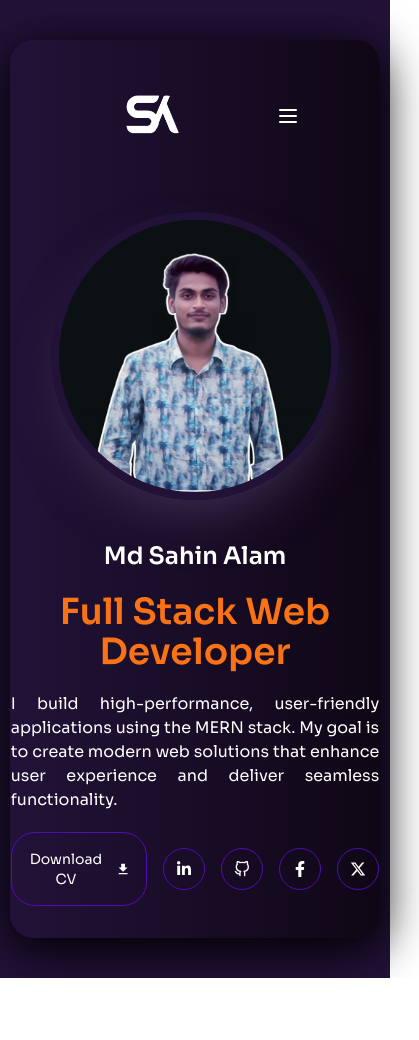
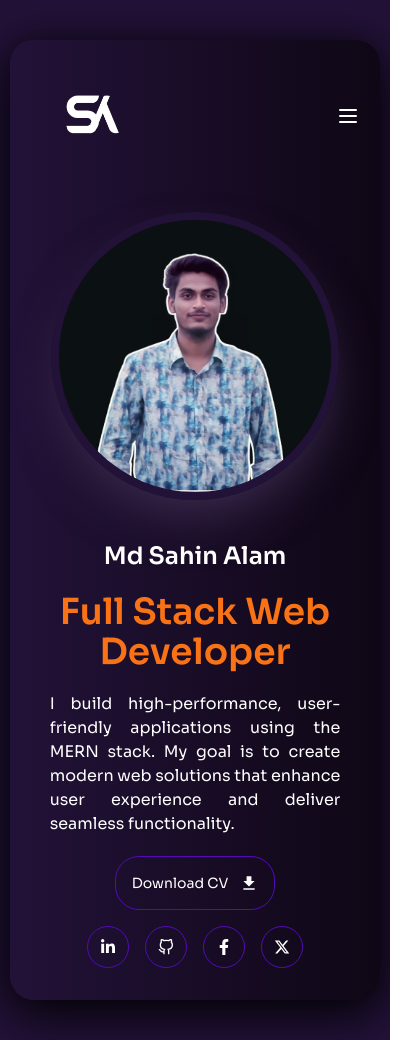
Before and after one commit to sahin404/sahin-portfolio, a React (Vite) app: page / in a window 390 px wide. Shown: the whole page, 419 px wide, since content can reach past the window. Before the commit the page ends 978 px from the top, so only its background shows below. Built offline with nearby package versions, Linux system fonts and the light colour scheme.

Commit message:
responsiveness correction

```diff
--- a/src/pages/Contact/Contact.jsx
+++ b/src/pages/Contact/Contact.jsx
@@ -9,7 +9,7 @@ const Contact = () => {
       <Helmet>
         <title>Sahin | Contact</title>
       </Helmet>
-      <div className="flex flex-col lg:flex-row justify-center gap-12 items-center">
+      <div className="flex flex-col lg:flex-row justify-center gap-12 items-center p-3 md:p-0">
         {/* Left */}
         <div className="bg-[#090415] p-6 lg:p-10 md:w-2/3 lg:w-1/2 lg:ml-48 rounded-2xl space-y-5">
           <h1 className="text-2xl text-white">Get in touch</h1>
--- a/src/pages/Home/Home.jsx
+++ b/src/pages/Home/Home.jsx
@@ -3,7 +3,7 @@ import { FaFacebookF, FaLinkedinIn } from "react-icons/fa"
 import { FaXTwitter } from "react-icons/fa6"
 import { FiGithub } from "react-icons/fi"
 import { IoMdDownload } from "react-icons/io"
-import { Link} from "react-router-dom"
+import { Link } from "react-router-dom"
 
 
 const Home = () => {
@@ -16,12 +16,13 @@ const Home = () => {
         <h1 className="text-2xl md:text-3xl lg:text-4xl font-semibold">Md Sahin Alam</h1>
         <h1 className="text-4xl md:text-5xl lg:text-6xl font-semibold text-orange-500">Full Stack Web Developer</h1>
         <h1 className="text-md lg:text-lg text-justify">I build high-performance, user-friendly applications using the MERN stack. My goal is to create modern web solutions that enhance user experience and deliver seamless functionality.</h1>
-        <div className="flex justify-center lg:justify-start items-center space-x-4 pb-8 lg:pb-0">
+        <div className="flex justify-center lg:justify-start items-center md:space-x-4 flex-col space-y-4 md:space-y-0 md:flex-row pb-8 lg:pb-0">
           {/* To do: Cursor Allow */}
           <button className=" flex items-center gap-3 border rounded-3xl p-4 border-[#520bb6] duration-200 hover:bg-[#520bb6] cursor-not-allowed text-sm lg:text-md">
             <span>Download CV </span>
             <IoMdDownload className="text-lg"></IoMdDownload>
           </button>
+          <div className="flex gap-4">
             <Link to="https://www.linkedin.com/in/sahin404/">
               <div className="hover:cursor-pointer duration-200 border p-3 rounded-full border-[#520bb6] hover:bg-[#520bb6]">
                 <FaLinkedinIn />
@@ -43,6 +44,7 @@ const Home = () => {
                 <FaXTwitter />
               </div>
             </Link>
+          </div>
 
         </div>
       </div>
--- a/src/pages/Home/Navbar.jsx
+++ b/src/pages/Home/Navbar.jsx
@@ -25,7 +25,7 @@ export const Navbar = () => {
 
   const location = useLocation();
   return (
-    <nav className="flex items-center justify-between px-20 pt-3 text-white">
+    <nav className="flex items-center justify-between px-5 md:px-20 pt-3 text-white">
       <div className="duration-200 hover:scale-110 flex items-center">
 
         <img className='h-32' src="/white.png" alt="" />
--- a/src/pages/Skills/Skills.jsx
+++ b/src/pages/Skills/Skills.jsx
@@ -16,23 +16,25 @@ const Skills = () => {
   Plugins:
     - @tailwindcss/forms
 */}
-<h1 className="text-3xl text-orange-500 text-center mb-10 font-semibold ">My Skills</h1>
+      <h1 className="text-3xl text-orange-500 text-center mb-10 font-semibold">My Skills</h1>
       <Tabs defaultIndex={0}>
+        <div className="px-5 md:px-2">
           <TabList className="flex items-center justify-center mb-14 text-center gap-5 text-gray-300">
             <Tab selectedClassName="bg-[#520bb6]" className="border border-[#520bb6] p-3 rounded-3xl font-semibold cursor-pointer text-sm md:text-[16px]">Web Development</Tab>
             <Tab selectedClassName="bg-[#520bb6]" className="border border-[#520bb6] p-3 rounded-3xl font-semibold cursor-pointer text-sm md:text-[16px]">Other Tech Skills</Tab>
             <Tab selectedClassName="bg-[#520bb6]" className="border border-[#520bb6] p-3 rounded-3xl font-semibold cursor-pointer text-sm  md:text-[16px]">Soft Skills</Tab>
           </TabList>
 
-    {/* Web Related Skill */}
+        </div>
+
         <TabPanel >
-      <WebSkills/>
+          <WebSkills />
         </TabPanel>
         <TabPanel >
-      <TechSkills/>
+          <TechSkills />
         </TabPanel>
         <TabPanel >
-      <SoftSkills/>
+          <SoftSkills />
         </TabPanel>
       </Tabs>
 
```
Lines whose indentation alone changed are shown as unchanged.
